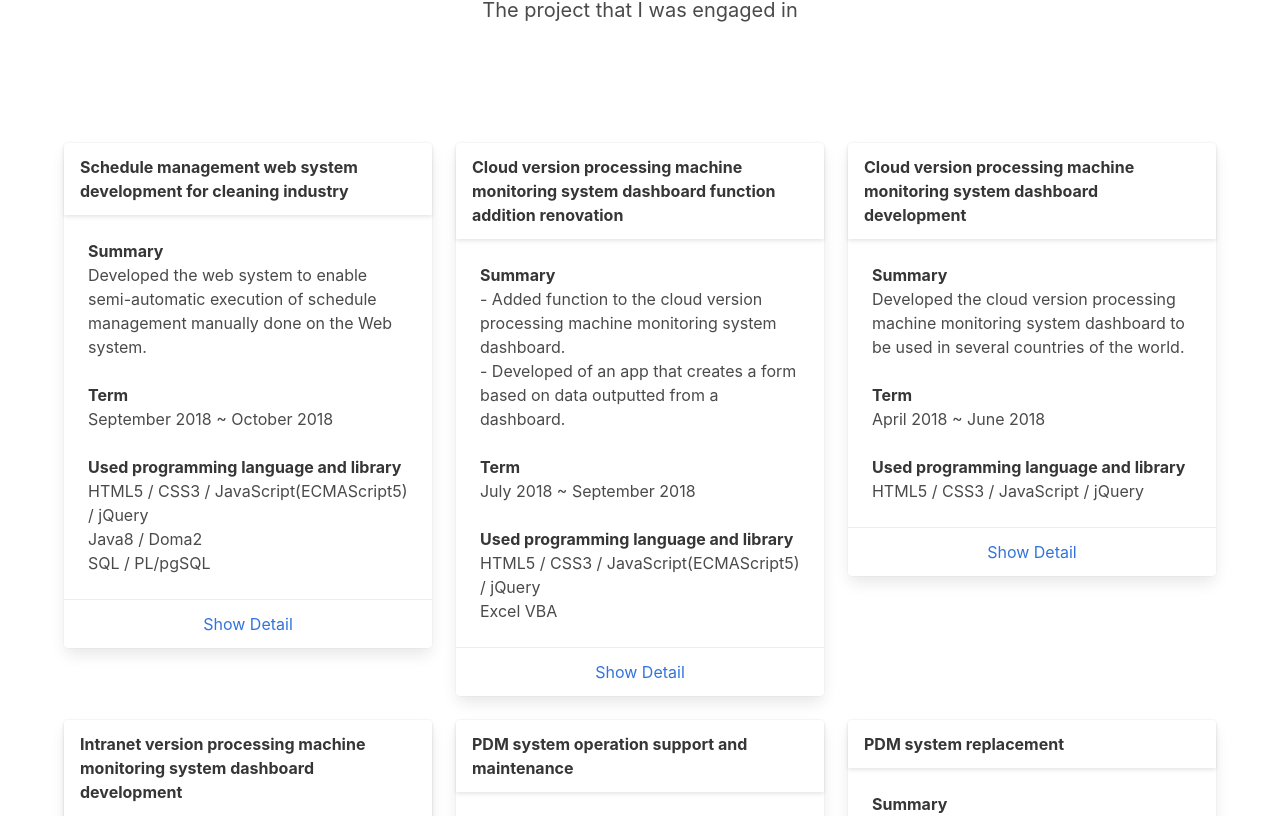
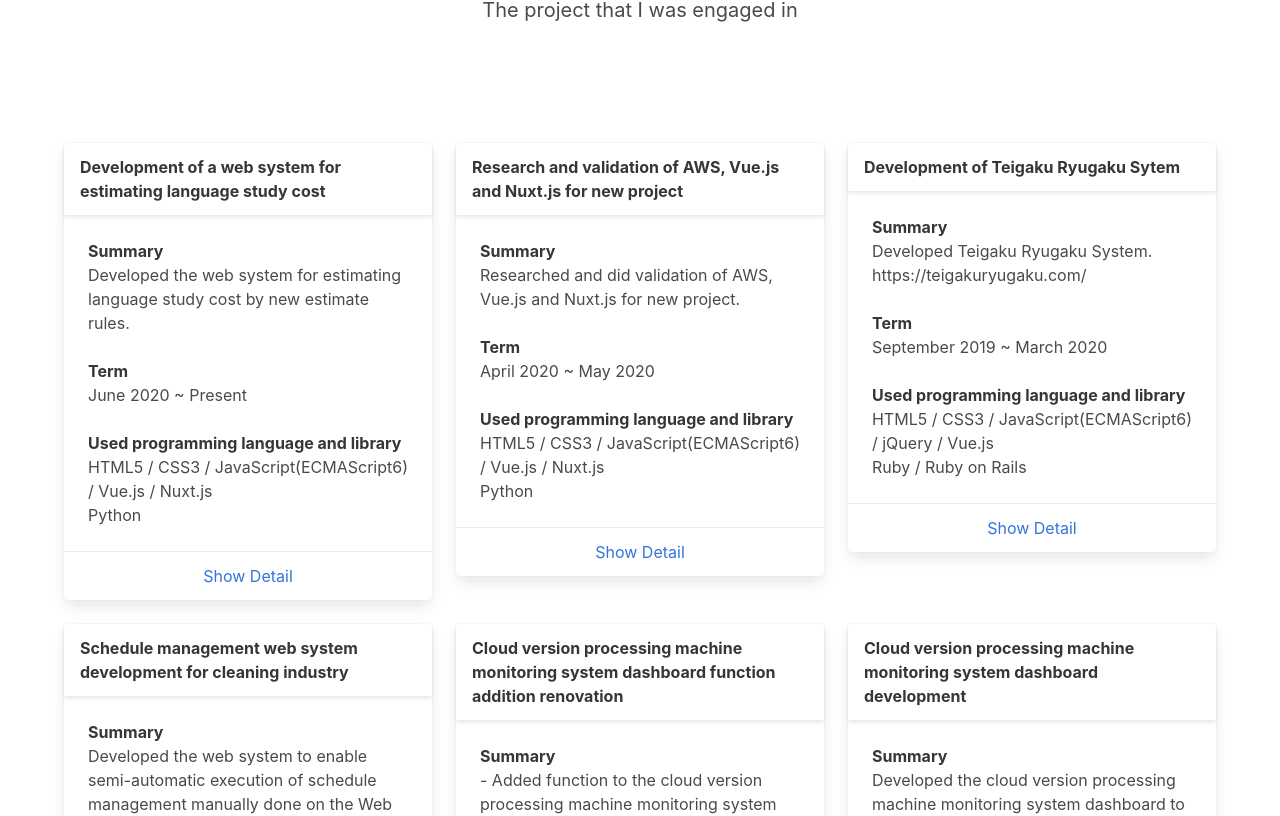
Before and after one commit to koki-nakamura22/portfolio-using-react.js, a React (Create React App) app: page / in a window 1280 px wide. Shown: the part 2759-3575 px from the top of the page. Built offline with nearby package versions, Linux system fonts and the light colour scheme.

Commit message:
Added project histories after came Australia.

```diff
--- a/src/js/components/projects-item-modal.js
+++ b/src/js/components/projects-item-modal.js
@@ -29,7 +29,9 @@ class ProjectsItemModal extends Component {
   generateTermHTMLCode(from, to) {
     return(
       <p key={from+to}>
-        {Utils.convMMMMYYYY(from)} ~ {Utils.convMMMMYYYY(to)}
+        {Utils.convMMMMYYYY(from)} ~ {
+        to === 'Present' ? to : Utils.convMMMMYYYY(to)
+      }
       </p>
     )
   }
--- a/src/js/components/projects-item.js
+++ b/src/js/components/projects-item.js
@@ -41,7 +41,9 @@ class ProjectsItem extends Component {
               </div>
               <div>
                 <strong>{labels.term}</strong>
-                <p>{Utils.convMMMMYYYY(this.projectData.termFrom)} ~ {Utils.convMMMMYYYY(this.projectData.termTo)}</p>
+                <p>{Utils.convMMMMYYYY(this.projectData.termFrom)} ~ {
+                  this.projectData.termTo === 'Present' ? this.projectData.termTo : Utils.convMMMMYYYY(this.projectData.termTo)
+                }</p>
                 <br></br>
               </div>
               <div>
--- a/src/json/projects.json
+++ b/src/json/projects.json
@@ -12,6 +12,61 @@
     "workInCharge": "Work in charge"
   },
   "projects": [
+    {
+      "projectName": "Development of a web system for estimating language study cost",
+      "summary": "Developed the web system for estimating language study cost by new estimate rules.",
+      "termFrom": "2020/06",
+      "termTo": "Present",
+      "usedProgrammingLanguageAndLibrary": [
+        "HTML5 / CSS3 / JavaScript(ECMAScript6) / Vue.js / Nuxt.js",
+        "Python"
+      ],
+      "usedDatabase": "DynamoDB",
+      "usedTools": "Visual Studio Code / Git / AWS / Selenium",
+      "role": "Web Front-end and Back-end Developer",
+      "workInCharge": [
+        "- Developed the Front-end and Back-end functions.",
+        "- Made test rules and mechanisms.",
+        "- Provided technical support to project members."
+      ]
+    },
+    {
+      "projectName": "Research and validation of AWS, Vue.js and Nuxt.js for new project",
+      "summary": "Researched and did validation of AWS, Vue.js and Nuxt.js for new project.",
+      "termFrom": "2020/04",
+      "termTo": "2020/05",
+      "usedProgrammingLanguageAndLibrary": [
+        "HTML5 / CSS3 / JavaScript(ECMAScript6) / Vue.js / Nuxt.js",
+        "Python"
+      ],
+      "usedDatabase": "DynamoDB",
+      "usedTools": "Visual Studio Code / Git / AWS",
+      "role": "Web Front-end and Back-end Developer / Tech Lead",
+      "workInCharge": [
+        "- Developed PoC apps for validation.",
+        "- Made rules for development."
+      ]
+    },
+    {
+      "projectName": "Development of Teigaku Ryugaku Sytem",
+      "summary": [
+        "Developed Teigaku Ryugaku System.",
+        "https://teigakuryugaku.com/"
+      ],
+      "termFrom": "2019/09",
+      "termTo": "2020/03",
+      "usedProgrammingLanguageAndLibrary": [
+        "HTML5 / CSS3 / JavaScript(ECMAScript6) / jQuery / Vue.js",
+        "Ruby / Ruby on Rails"
+      ],
+      "usedDatabase": "PostgreSQL",
+      "usedTools": "Visual Studio Code / Git / Heroku / Selenium",
+      "role": "Web Front-end and Back-end Developer",
+      "workInCharge": [
+        "- Developed the Front-end and Back-end functions.",
+        "- Made test rule and mechanism."
+      ]
+    },
     {
       "projectName": "Schedule management web system development for cleaning industry",
       "summary": "Developed the web system to enable semi-automatic execution of schedule management manually done on the Web system.",
```
